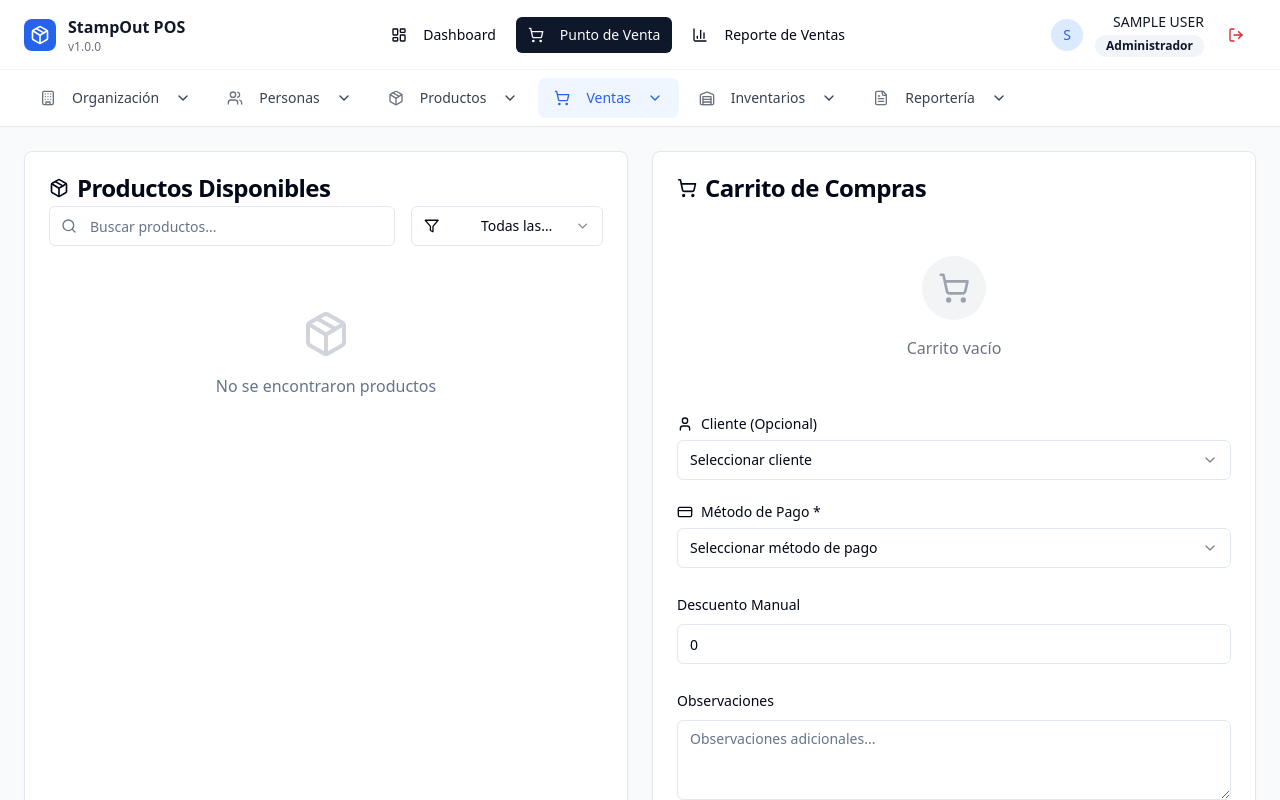
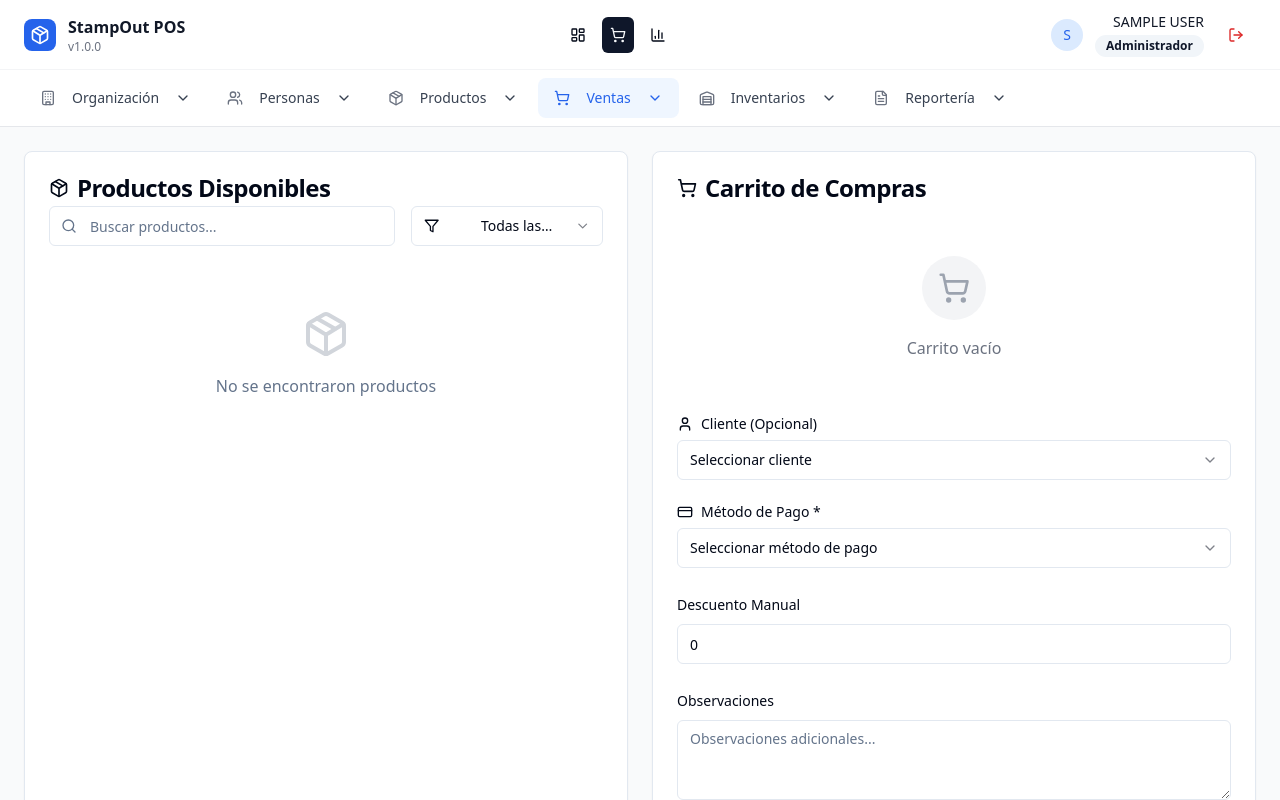
Before and after one commit to jahanbarraza/click-n-sell-pos, a React (Vite) app: page /#pos in a window 1280 px wide. Shown: the top 800 px of the page. Built offline with nearby package versions, Linux system fonts and the light colour scheme; sample sign-in values are in the browser's storage.

Commit message:
Fix layout and navigation icons
Adjust layout to fit the screen size and replace text labels with icons in the navigation menu, adding tooltips for icon descriptions.

```diff
--- a/src/components/pos/HorizontalNavigation.tsx
+++ b/src/components/pos/HorizontalNavigation.tsx
@@ -140,35 +140,47 @@ export const HorizontalNavigation = ({ activeView, onViewChange }: HorizontalNav
 
           {/* Quick Access Icons */}
           <div className="flex items-center space-x-2">
+            <div className="relative group">
               <Button
                 variant={activeView === 'dashboard' ? 'default' : 'ghost'}
                 size="sm"
                 onClick={() => onViewChange('dashboard')}
-              className="flex items-center space-x-2"
+                className="p-2"
               >
                 <LayoutDashboard className="h-4 w-4" />
-              <span className="hidden sm:inline">Dashboard</span>
               </Button>
+              <div className="absolute bottom-full left-1/2 transform -translate-x-1/2 mb-2 px-2 py-1 bg-gray-800 text-white text-xs rounded opacity-0 group-hover:opacity-100 transition-opacity duration-200">
+                Dashboard
+              </div>
+            </div>
 
+            <div className="relative group">
               <Button
                 variant={activeView === 'pos' ? 'default' : 'ghost'}
                 size="sm"
                 onClick={() => onViewChange('pos')}
-              className="flex items-center space-x-2"
+                className="p-2"
               >
                 <ShoppingCart className="h-4 w-4" />
-              <span className="hidden sm:inline">Punto de Venta</span>
               </Button>
+              <div className="absolute bottom-full left-1/2 transform -translate-x-1/2 mb-2 px-2 py-1 bg-gray-800 text-white text-xs rounded opacity-0 group-hover:opacity-100 transition-opacity duration-200 whitespace-nowrap">
+                Punto de Venta
+              </div>
+            </div>
 
+            <div className="relative group">
               <Button
                 variant={activeView === 'sales-reports' ? 'default' : 'ghost'}
                 size="sm"
                 onClick={() => onViewChange('sales-reports')}
-              className="flex items-center space-x-2"
+                className="p-2"
               >
                 <BarChart3 className="h-4 w-4" />
-              <span className="hidden sm:inline">Reporte de Ventas</span>
               </Button>
+              <div className="absolute bottom-full left-1/2 transform -translate-x-1/2 mb-2 px-2 py-1 bg-gray-800 text-white text-xs rounded opacity-0 group-hover:opacity-100 transition-opacity duration-200 whitespace-nowrap">
+                Reporte de Ventas
+              </div>
+            </div>
           </div>
 
           {/* User Info and Logout */}
--- a/src/pages/Index.tsx
+++ b/src/pages/Index.tsx
@@ -124,9 +124,11 @@ const Index = () => {
         {/* Horizontal Navigation */}
         <HorizontalNavigation activeView={activeView} onViewChange={setActiveView} />
 
-        {/* Main Content */}
-        <div className="flex-1 p-6">
-          {renderMainContent()}
+        {/* Main Content - Limited width container */}
+        <div className="flex-1 flex justify-center">
+          <div className="w-full max-w-7xl px-6 py-6">
+            {renderMainContent()}
+          </div>
         </div>
       </div>
     </POSProvider>
```
Lines whose indentation alone changed are shown as unchanged.
